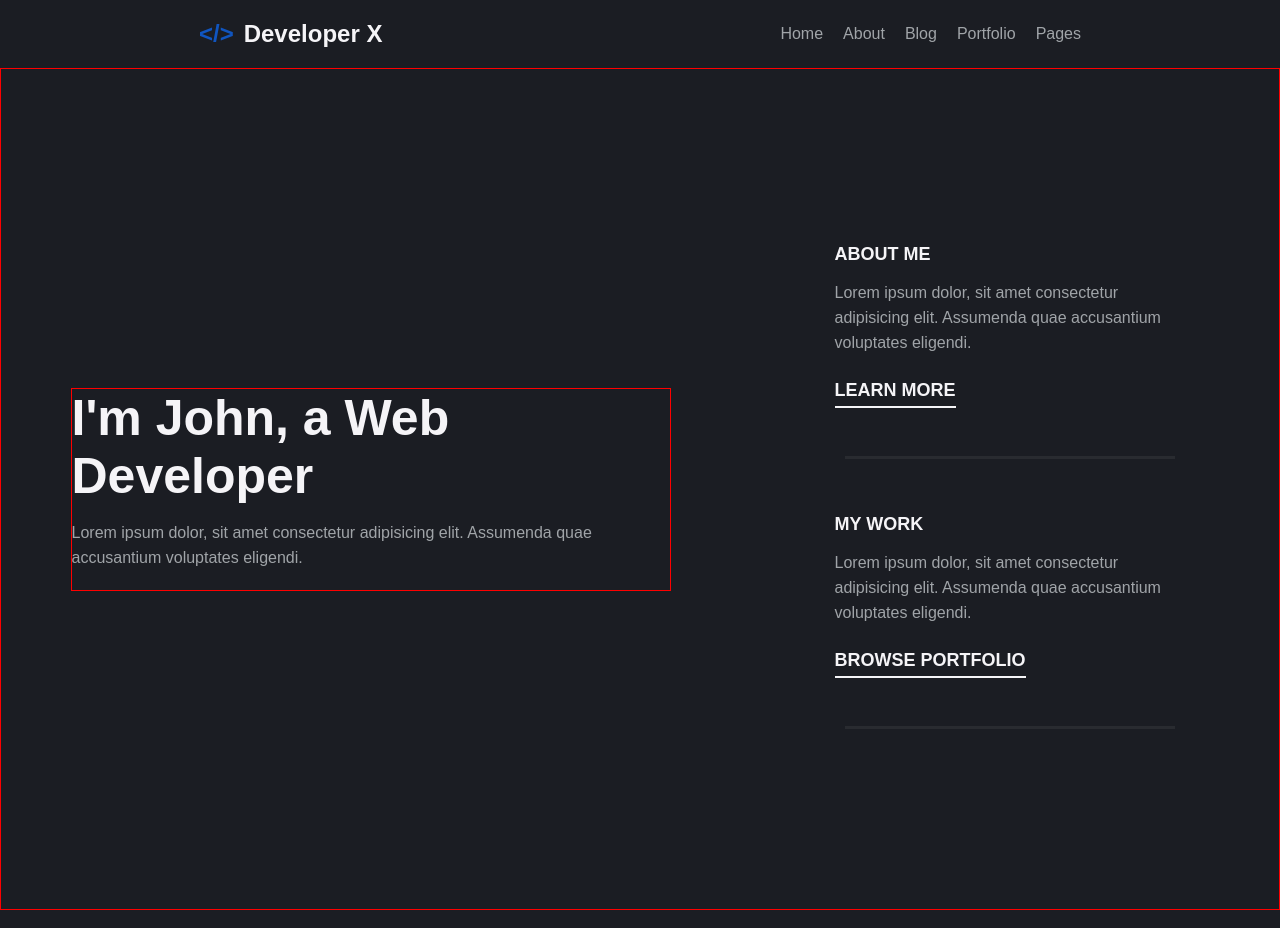
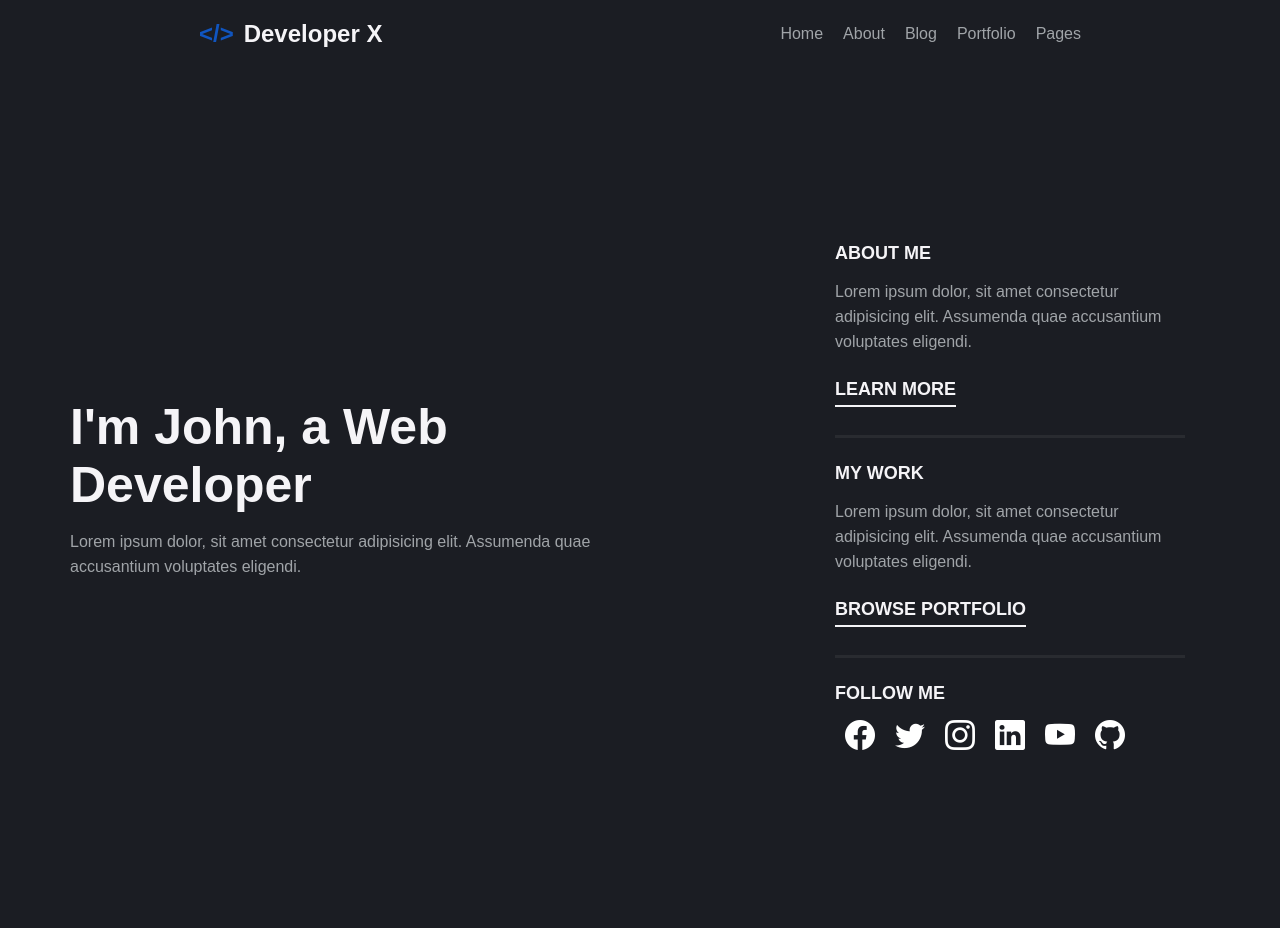
Before and after one commit to reysmalldev/portfolio1, a plain HTML site: page index.html in a window 1280 px wide. Drawn offline with nearby package versions, Linux system fonts and the light colour scheme.

Commit message:
Add icons to index page

```diff
--- a/index.html
+++ b/index.html
@@ -5,8 +5,11 @@
     <meta name="viewport" content="width=device-width, initial-scale=1.0">
     <title>Document</title>
     <link rel="stylesheet" href="style.css">
+    <link rel="stylesheet" href="https://cdn.jsdelivr.net/npm/bootstrap-icons@1.11.3/font/bootstrap-icons.min.css">
+
 </head>
 <body>
+    <!-- <i class="material-icons">arrow_forward_ios</i> -->
     <header>
         <nav class="navbar">
             <a href="#">
@@ -32,19 +35,31 @@
                     <h2>ABOUT ME</h2>
                     <p>Lorem ipsum dolor, sit amet consectetur adipisicing elit. Assumenda quae accusantium voluptates eligendi.</p>
                     <a href="#">LEARN MORE</a>
+                    <hr>
                 </div>
-                <hr>
-                <div class="my-work">
+                <div class="my-work mt-25">
                     <h2>MY WORK</h2>
                     <p>Lorem ipsum dolor, sit amet consectetur adipisicing elit. Assumenda quae accusantium voluptates eligendi.</p>
                     <a href="#">BROWSE PORTFOLIO</a>
+                    <hr>
                 </div>
-                <hr>
+                <div class="flex-container column mt-25">
+                    <h2>FOLLOW ME</h2>
+                    <div class="flex-container">
+                        <i class="bi bi-facebook icon"></i>
+                        <i class="bi bi-twitter icon"></i>
+                        <i class="bi bi-instagram icon"></i>
+                        <i class="bi bi-linkedin icon"></i>
+                        <i class="bi bi-youtube icon"></i>
+                        <i class="bi bi-github icon"></i>
+                    </div>
+                </div>
             </section>
         </div>
     </main>
     <footer>
         <!-- <h2>FOLLOW ME</h2> -->
     </footer>
+    <script src="script.js"></script>
 </body>
 </html>
--- a/style.css
+++ b/style.css
@@ -36,7 +36,6 @@ body {
     align-items: center;
     list-style: none;
     gap: 20px;
-
 }
 
 .navbar ul li a {
@@ -54,12 +53,10 @@ body {
     justify-content: space-around;
     align-items: center;
     padding: 150px 0;
-    border: 1px solid red;
 }
 
 .sec1 {
     width: 600px;
-    border: 1px solid red;
 }
 
 .sec1 h1 {
@@ -77,6 +74,7 @@ body {
 
 .sec2 {
     width: 400px;
+    padding: 25px;
     /* border: 1px solid red; */
 }
 
@@ -110,17 +108,34 @@ body {
 
 .about {
     /* border: 1px solid red; */
-    padding: 25px;
 }
 
 .my-work {
     /* border: 1px solid red; */
-    padding: 25px;
 }
 
 hr {
+    width: 100%;
+    margin-top: 35px;
     border: none;
     height: 3px;
     background-color: #292b30;
-    margin: 30px 35px;
 }
+
+.flex-container {
+    display: flex;
+}
+
+.column {
+    flex-direction: column;
+}
+
+.icon {
+    font-size: 30px;
+    color: white;
+    margin: 0 10px;
+}
+
+.mt-25 {
+    margin-top: 25px;
+}
```
